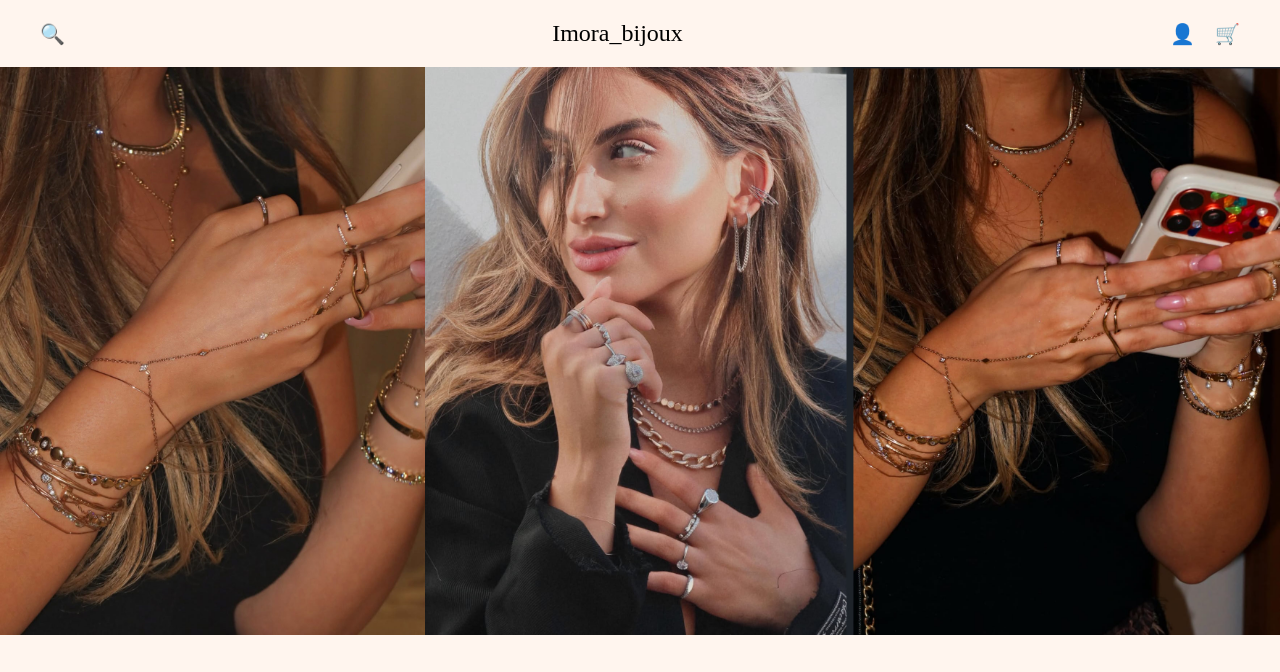
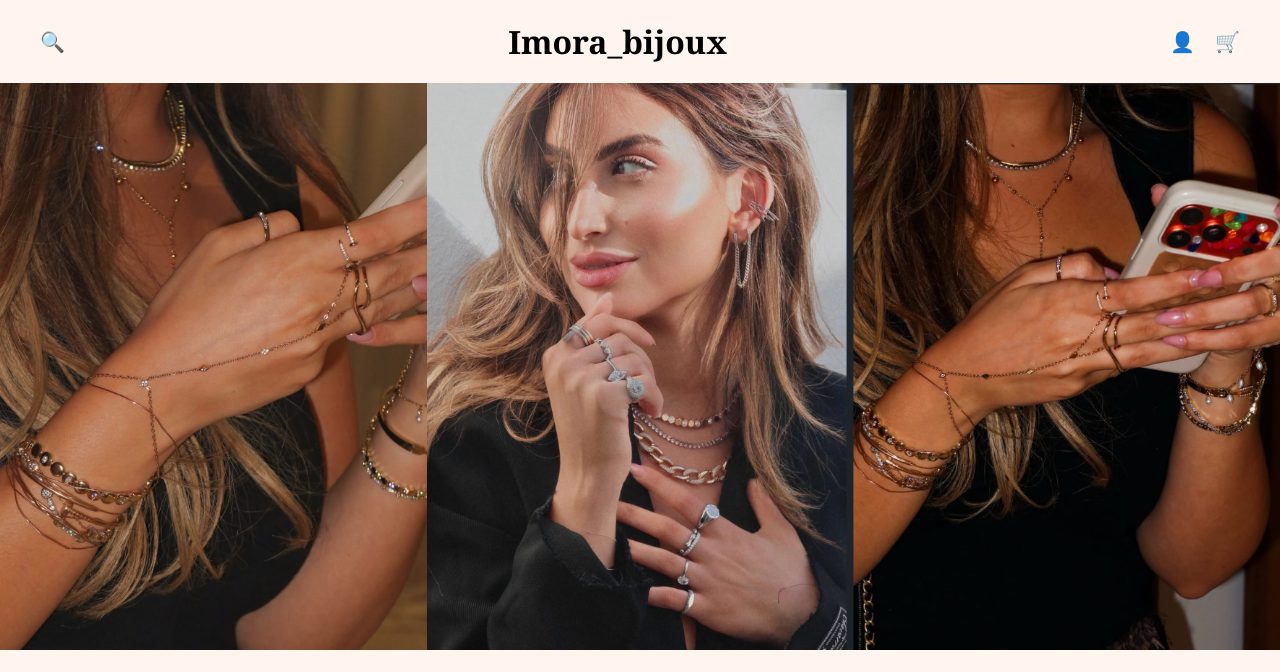
Before and after one commit to raniabentahar008-source/2026-narration-gsap, a plain HTML site: page index.html in a window 1280 px wide. Shown: the top 672 px of the page. Drawn offline with Linux system fonts and the light colour scheme.

Commit message:
Changing HTML

```diff
--- a/index.html
+++ b/index.html
@@ -38,8 +38,9 @@
             </div>
 
             <!-- Photo milieu -->
-             <div class="blocPhoto_bloc">
+            <div class="blocPhoto_bloc photoMilieu">
                 <img src="assets/images/pr3.jpg" alt="Bijoux Imora" class="blocPhoto_images">
+                <p>In Imora world</p>
             </div>
 
             <!-- Photo droite -->
--- a/style.css
+++ b/style.css
@@ -56,6 +56,11 @@
     font-weight: 500;
 
 }
+.logo span{
+    font-family: Georgia, serif;
+    font-size: 32px;
+    font-weight: bold;
+}
 
 .header-icons{
 
@@ -73,7 +78,7 @@
 }
 
 .blocPhoto_bloc{
-    width: 33,33%;
+    width: 33.33%;
     display:flex
 }
 
```
